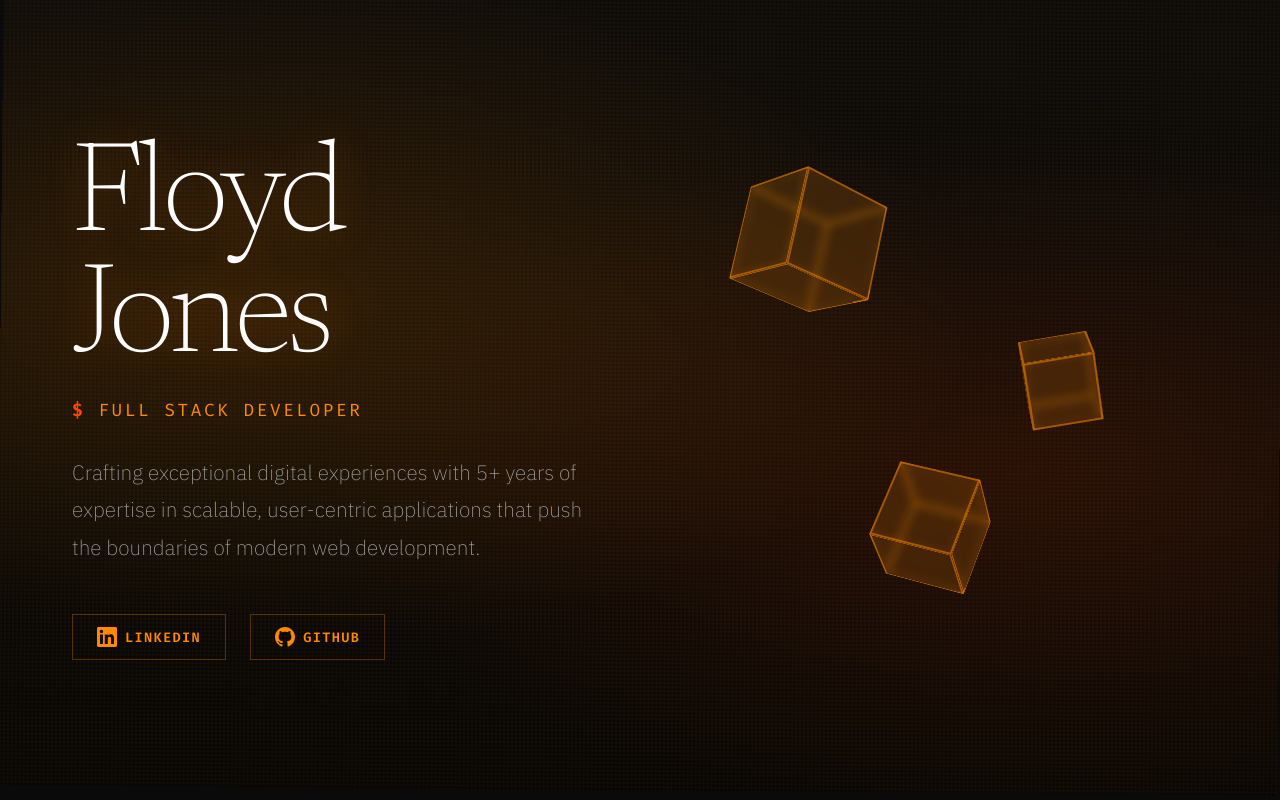
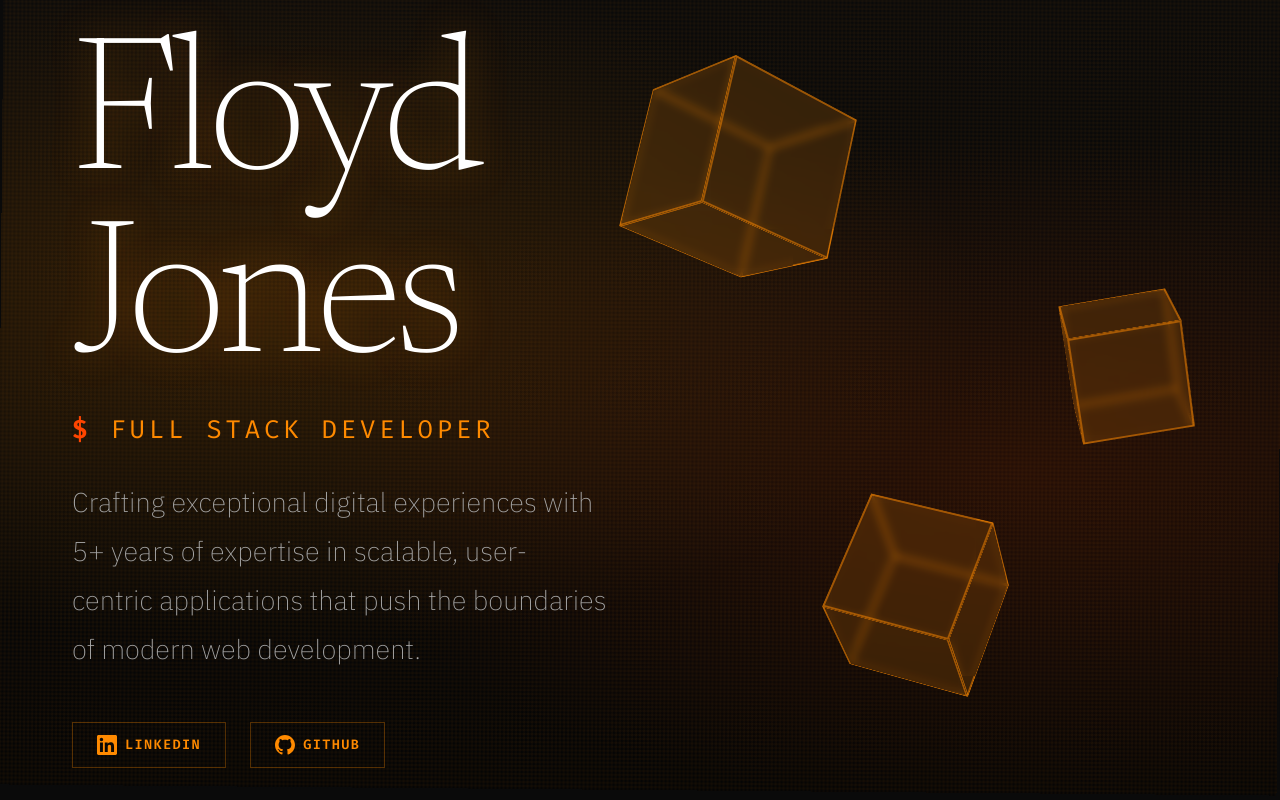
Before and after one commit to flooyd/floydportfolio, a SvelteKit app: page / in a window 1280 px wide. Shown: the top 800 px of the page. Built offline with nearby package versions, Linux system fonts and the light colour scheme.

Commit message:
update font size

```diff
--- a/src/routes/+page.svelte
+++ b/src/routes/+page.svelte
@@ -254,7 +254,7 @@
 	}
 
 	.name {
-		font-size: clamp(4rem, 10vw, 9rem);
+		font-size: clamp(5rem, 15vw, 12rem);
 		font-weight: 200;
 		font-family: 'Newsreader', serif;
 		color: #fff;
@@ -265,7 +265,7 @@
 	}
 
 	.title {
-		font-size: clamp(0.85rem, 1.5vw, 1.1rem);
+		font-size: clamp(1.1rem, 2.5vw, 1.6rem);
 		font-weight: 400;
 		color: #ff8a00;
 		margin: 0 0 2rem 0;
@@ -282,11 +282,11 @@
 	}
 
 	.intro {
-		font-size: clamp(1.1rem, 2vw, 1.3rem);
+		font-size: clamp(1.3rem, 2.5vw, 1.7rem);
 		line-height: 1.8;
 		color: #a8a8a8;
 		margin: 0 auto 3rem auto;
-		max-width: 560px;
+		max-width: 620px;
 		font-weight: 200;
 	}
 
@@ -346,14 +346,14 @@
 		justify-content: center;
 		align-items: center;
 		position: relative;
-		height: 500px;
+		height: 600px;
 	}
 
 	.floating-elements {
 		position: relative;
-		width: 300px;
-		height: 300px;
-		perspective: 1200px;
+		width: 450px;
+		height: 450px;
+		perspective: 1500px;
 	}
 
 	.element {
@@ -369,64 +369,64 @@
 	}
 
 	.element-1 {
-		width: 100px;
-		height: 100px;
-		top: -40px;
-		left: -40px;
+		width: 150px;
+		height: 150px;
+		top: -60px;
+		left: -60px;
 		animation: float1 8s ease-in-out infinite;
 	}
 
 	.element-1 .cube-face {
-		width: 100px;
-		height: 100px;
+		width: 150px;
+		height: 150px;
 	}
 
-	.element-1 .front  { transform: translateZ(50px); }
-	.element-1 .back   { transform: translateZ(-50px) rotateY(180deg); }
-	.element-1 .left   { transform: rotateY(-90deg) translateZ(50px); }
-	.element-1 .right  { transform: rotateY(90deg) translateZ(50px); }
-	.element-1 .top    { transform: rotateX(90deg) translateZ(50px); }
-	.element-1 .bottom { transform: rotateX(-90deg) translateZ(50px); }
+	.element-1 .front  { transform: translateZ(75px); }
+	.element-1 .back   { transform: translateZ(-75px) rotateY(180deg); }
+	.element-1 .left   { transform: rotateY(-90deg) translateZ(75px); }
+	.element-1 .right  { transform: rotateY(90deg) translateZ(75px); }
+	.element-1 .top    { transform: rotateX(90deg) translateZ(75px); }
+	.element-1 .bottom { transform: rotateX(-90deg) translateZ(75px); }
 
 	.element-2 {
-		width: 70px;
-		height: 70px;
-		top: 80px;
-		right: -20px;
+		width: 110px;
+		height: 110px;
+		top: 120px;
+		right: -30px;
 		animation: float2 10s ease-in-out infinite;
 	}
 
 	.element-2 .cube-face {
-		width: 70px;
-		height: 70px;
+		width: 110px;
+		height: 110px;
 	}
 
-	.element-2 .front  { transform: translateZ(35px); }
-	.element-2 .back   { transform: translateZ(-35px) rotateY(180deg); }
-	.element-2 .left   { transform: rotateY(-90deg) translateZ(35px); }
-	.element-2 .right  { transform: rotateY(90deg) translateZ(35px); }
-	.element-2 .top    { transform: rotateX(90deg) translateZ(35px); }
-	.element-2 .bottom { transform: rotateX(-90deg) translateZ(35px); }
+	.element-2 .front  { transform: translateZ(55px); }
+	.element-2 .back   { transform: translateZ(-55px) rotateY(180deg); }
+	.element-2 .left   { transform: rotateY(-90deg) translateZ(55px); }
+	.element-2 .right  { transform: rotateY(90deg) translateZ(55px); }
+	.element-2 .top    { transform: rotateX(90deg) translateZ(55px); }
+	.element-2 .bottom { transform: rotateX(-90deg) translateZ(55px); }
 
 	.element-3 {
-		width: 85px;
-		height: 85px;
-		bottom: -30px;
-		left: 80px;
+		width: 130px;
+		height: 130px;
+		bottom: -45px;
+		left: 120px;
 		animation: float3 9s ease-in-out infinite;
 	}
 
 	.element-3 .cube-face {
-		width: 85px;
-		height: 85px;
+		width: 130px;
+		height: 130px;
 	}
 
-	.element-3 .front  { transform: translateZ(42.5px); }
-	.element-3 .back   { transform: translateZ(-42.5px) rotateY(180deg); }
-	.element-3 .left   { transform: rotateY(-90deg) translateZ(42.5px); }
-	.element-3 .right  { transform: rotateY(90deg) translateZ(42.5px); }
-	.element-3 .top    { transform: rotateX(90deg) translateZ(42.5px); }
-	.element-3 .bottom { transform: rotateX(-90deg) translateZ(42.5px); }
+	.element-3 .front  { transform: translateZ(65px); }
+	.element-3 .back   { transform: translateZ(-65px) rotateY(180deg); }
+	.element-3 .left   { transform: rotateY(-90deg) translateZ(65px); }
+	.element-3 .right  { transform: rotateY(90deg) translateZ(65px); }
+	.element-3 .top    { transform: rotateX(90deg) translateZ(65px); }
+	.element-3 .bottom { transform: rotateX(-90deg) translateZ(65px); }
 
 	@keyframes float1 {
 		0%, 100% {
@@ -650,13 +650,13 @@
 		}
 
 		.hero-visual {
-			height: 300px;
+			height: 350px;
 			margin-top: 20px;
 		}
 
 		.floating-elements {
-			width: 200px;
-			height: 200px;
+			width: 300px;
+			height: 300px;
 			margin-top: 20px;
 		}
 
```
